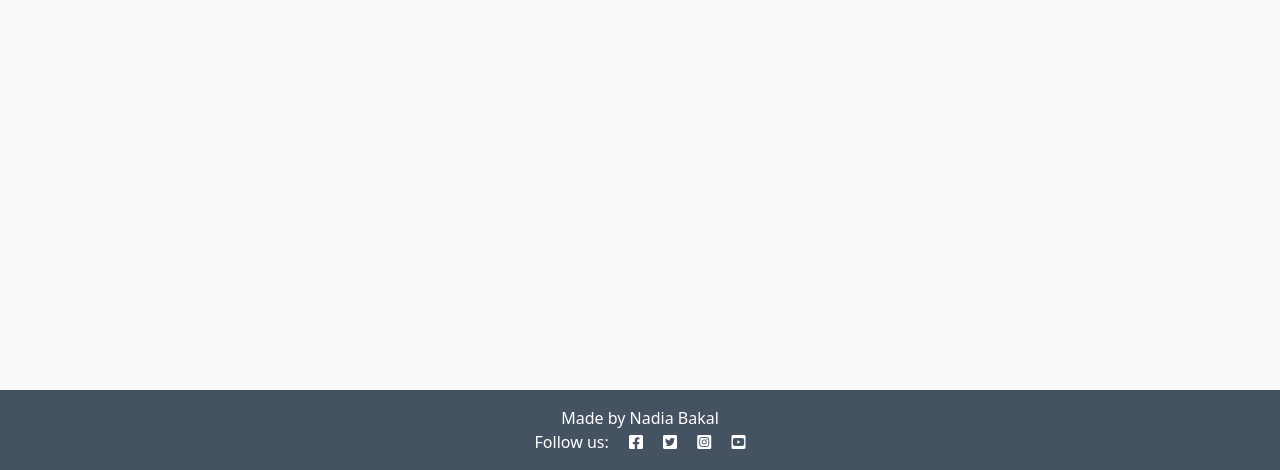
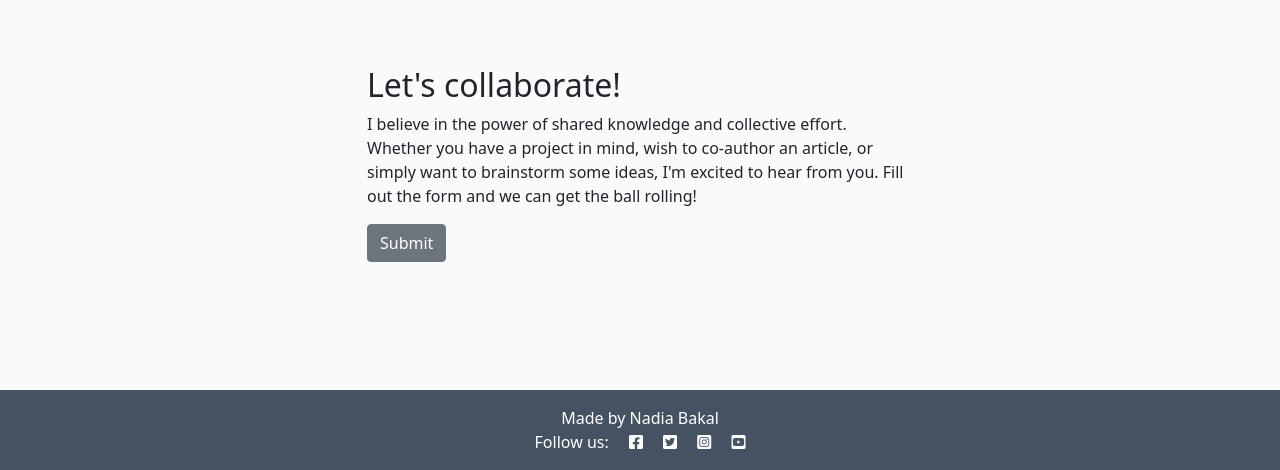
Before and after one commit to Ladynads/codestar_blog, a Django app: template about/templates/about/about.html in a window 1280 px wide. Shown: the part 330-800 px from the top of the page. Run offline with Django 4.2, Linux system fonts and the light colour scheme; the template is opened without the code that fills it: values that come from a table or form of the project are taken from there, others are empty; tables that the repository leaves empty hold one stand-in row (values such as "Sample post"); parts of the project's set-up code (start-up, migrations or seed data) failed here and were passed over; some libraries are stand-ins or nearby versions.

Commit message:
Add CollaborateRequest model and integrate collaboration form in About page

```diff
--- a/about/models.py
+++ b/about/models.py
@@ -1,6 +1,7 @@
 from django.db import models
 
 # Create your models here.
+
 
 class About(models.Model):
     title = models.CharField(max_length=200)
@@ -9,3 +10,13 @@ class About(models.Model):
 
     def __str__(self):
         return self.title
+
+
+class CollaborateRequest(models.Model):
+    name = models.CharField(max_length=200)
+    email = models.EmailField()
+    message = models.TextField()
+    read = models.BooleanField(default=False)
+
+    def __str__(self):
+        return f"Collaboration request from {self.name}"
--- a/about/templates/about/about.html
+++ b/about/templates/about/about.html
@@ -1,12 +1,14 @@
 {% extends 'base.html' %}
+{% load static %}
+{% load crispy_forms_tags %}
+
 {% block content %}
-{% load static %}
 <div class="container mt-5">
     <div class="row">
-        <div class="col-4 text-center">
+        <div class="col-12 col-md-4 text-center">
             <img src="{% static 'images/nobody.jpg' %}" width="75%">
         </div>
-        <div class="col-8">
+        <div class="col-12 col-md-8">
             <h2>{{ about.title }}</h2>
             {{ about.content | safe }}
         </div>
@@ -17,6 +19,24 @@
 
           <p class="text-end"><em>Updated on: {{ about.updated_on }}</em></p>
         </div>
-      </div>
+    </div>
+    <div class="row justify-content-center">
+        <div class="col-12 col-md-6 my-5">
+            <h2>Let's collaborate!</h2>
+            <p>I believe in the power of shared knowledge and collective effort.
+                Whether you have a project in mind, wish to co-author
+                an article, or simply want to brainstorm some ideas,
+                I'm excited to hear from you. Fill out the form
+                and we can get the ball rolling!</p>
+
+            <!-- add your form here. Your submit button should
+                have the classes of btn, btn-secondary -->
+            <form method="post">
+                {{ collaborate_form | crispy }}
+                {% csrf_token %}
+                <button class="btn btn-secondary" type="submit">Submit</button>
+            </form>
+        </div>
+    </div>
 </div>
 {% endblock content %}
--- a/blog/forms.py
+++ b/blog/forms.py
@@ -1,8 +1,8 @@
-from .models import Comment
+from .models import CollaborateRequest
 from django import forms
 
 
-class CommentForm(forms.ModelForm):
+class CollaborateForm(forms.ModelForm):
     class Meta:
-        model = Comment
-        fields = ('body',)
+        model = CollaborateRequest
+        fields = ('name', 'email', 'message')
```
Also changed, not shown: about/admin.py (+13 -3 lines), about/views.py (+6 -1 lines), about/migrations/0002_collaboraterequest.py (added).
